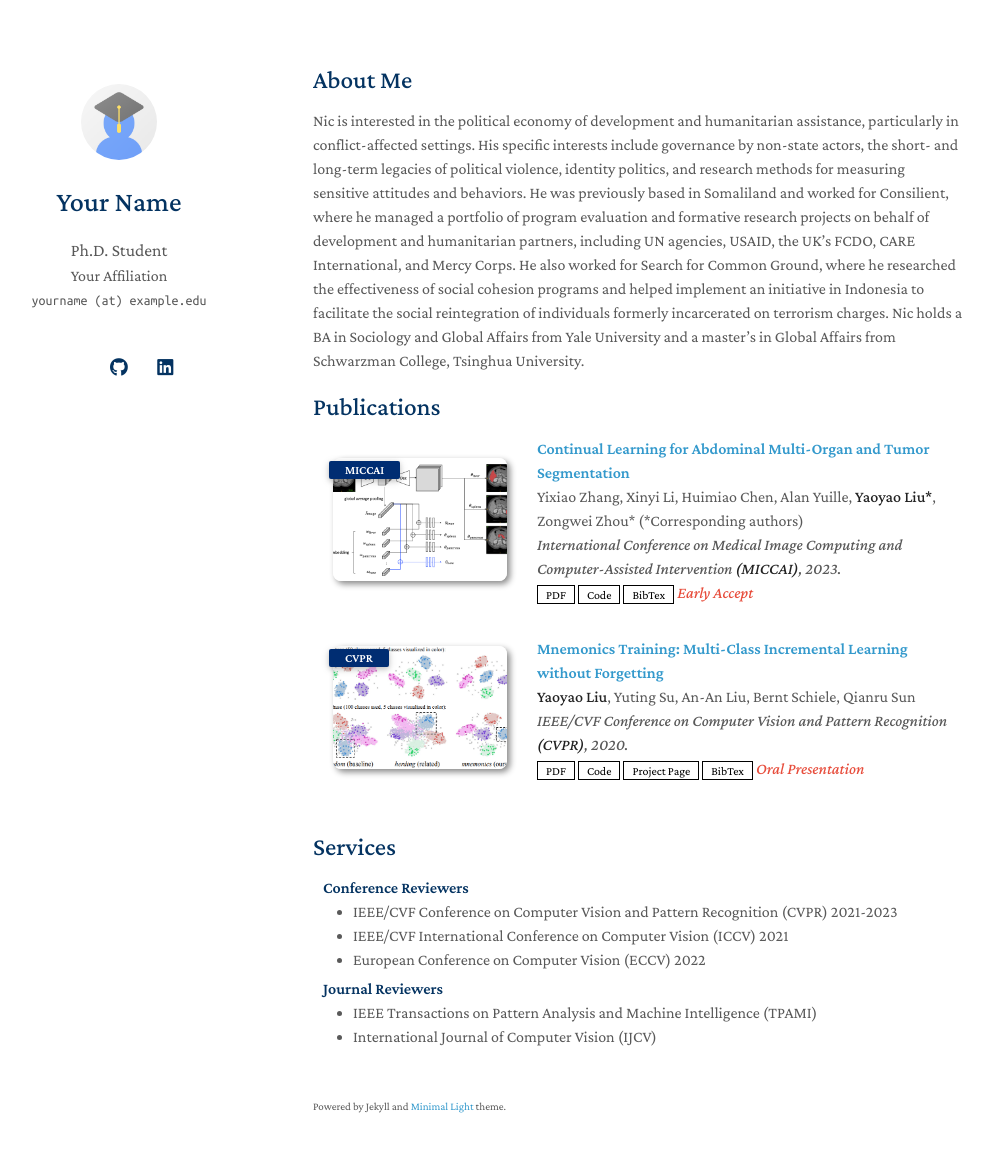
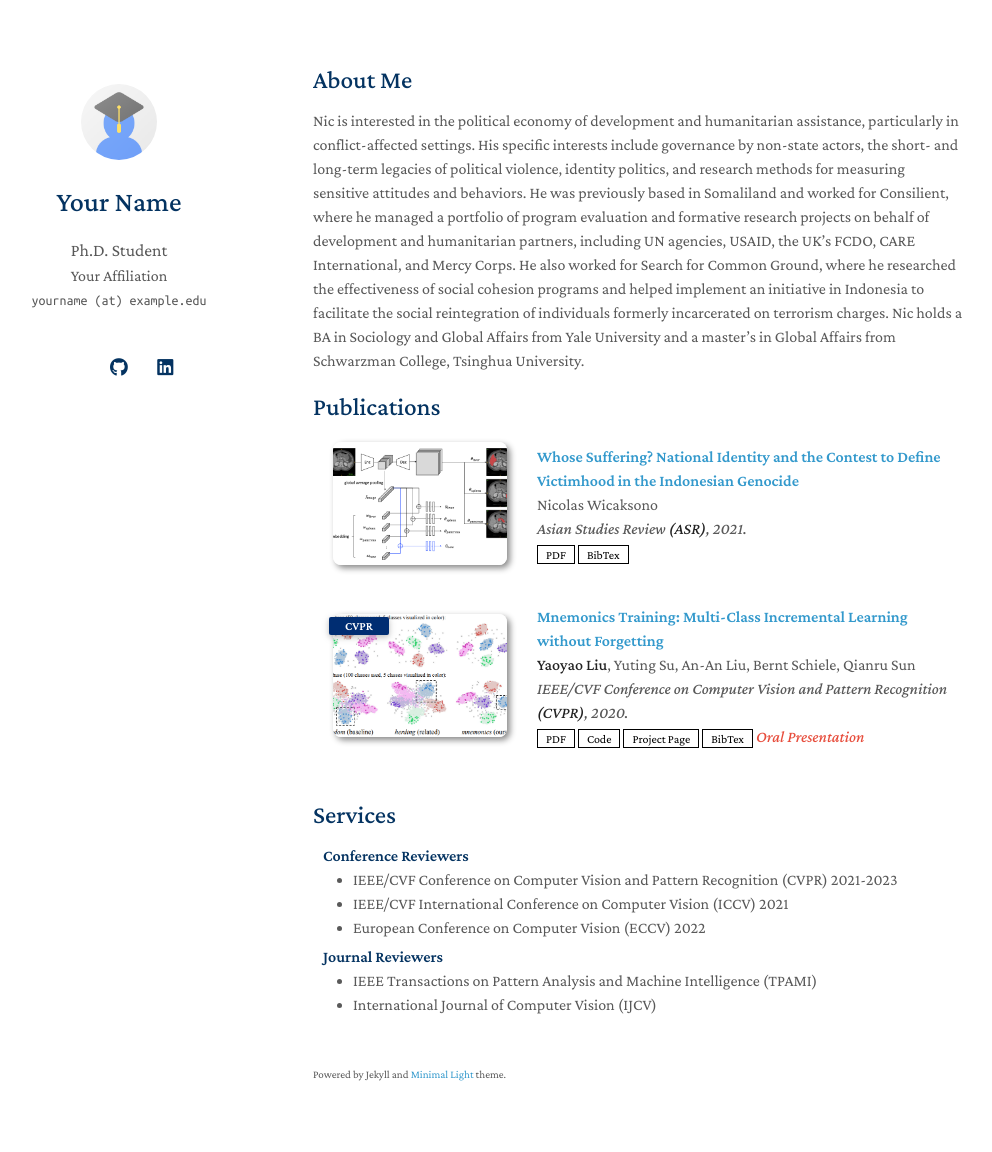
Before and after one commit to nicowicaksono/nicgwicaksono, a Jekyll site: the page built from index.md, in a window 1280 px wide and 1187 px high. Shown: the top 1152 px of the window, without its empty margins (157-1149 px from the left). Built offline with Jekyll 4.4.1, drawn with Linux system fonts in a browser that asks for light colours; a style sheet for code colours, icons or effects is not loaded; our own code applies the rules of GitHub Pages for plain Markdown files.

Commit message:
Update publications.yml

```diff
--- a/_data/publications.yml
+++ b/_data/publications.yml
@@ -1,14 +1,14 @@
 main:
 
-  - title: Continual Learning for Abdominal Multi-Organ and Tumor Segmentation
-    authors: Yixiao Zhang, Xinyi Li, Huimiao Chen, Alan Yuille, <strong>Yaoyao Liu*</strong>, Zongwei Zhou* (*Corresponding authors)
-    conference_short: MICCAI
-    conference: International Conference on Medical Image Computing and Computer-Assisted Intervention <strong>(MICCAI)</strong>, 2023.
-    pdf: https://arxiv.org/pdf/2306.00988.pdf
-    code: https://github.com/MrGiovanni/ContinualLearning
+  - title: Whose Suffering? National Identity and the Contest to Define Victimhood in the Indonesian Genocide
+    authors: Nicolas Wicaksono
+    conference_short:
+    conference: Asian Studies Review <strong>(ASR)</strong>, 2021.
+    pdf: https://www.tandfonline.com/doi/full/10.1080/10357823.2020.1814199
+    code:
     bibtex: https://bib.yliu.me/MICCAI23.txt
     image: ./assets/img/teaser_example_2.png
-    notes: Early Accept
+    notes:
 
   - title: "Mnemonics Training: Multi-Class Incremental Learning without Forgetting"
     authors: <strong>Yaoyao Liu</strong>, Yuting Su, An-An Liu, Bernt Schiele, Qianru Sun
```
